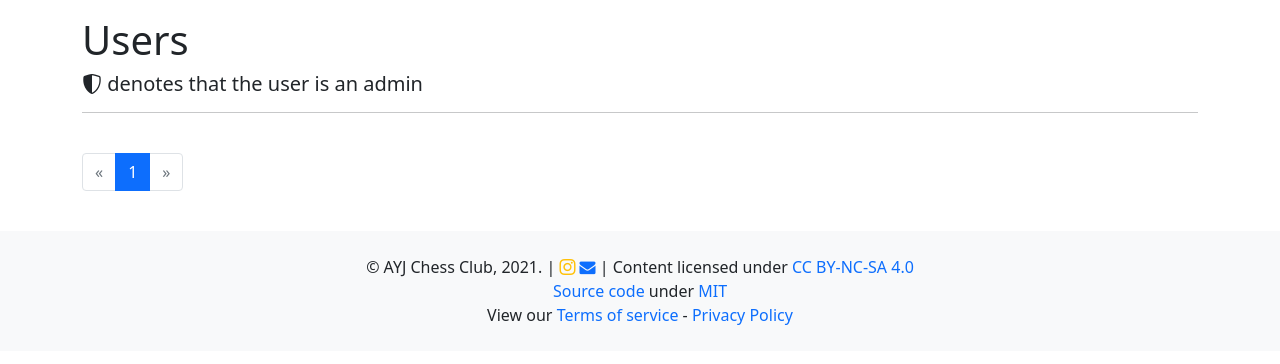
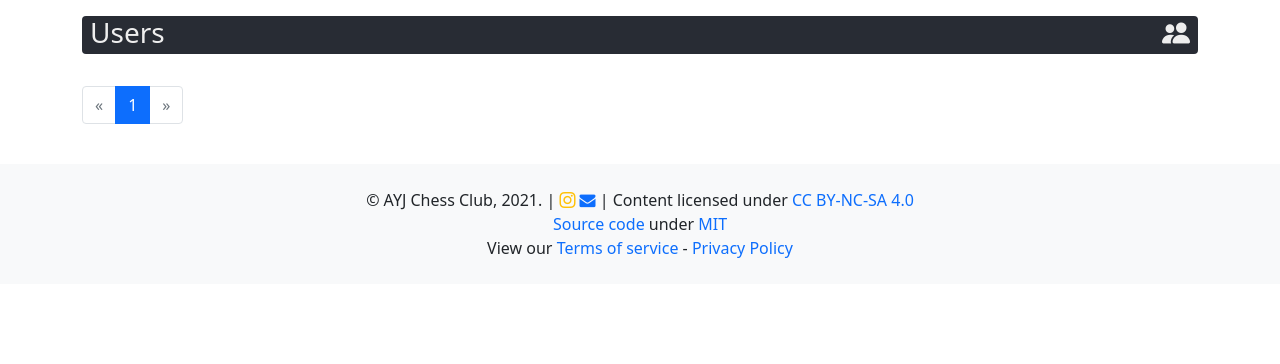
Before and after one commit to AYJ-Chess-Club/website, a Django app: page /members/users/all/ in a window 1280 px wide. Shown: the part 56-420 px from the top of the page. Run offline with Django 3.2, Linux system fonts and the light colour scheme; parts of the project's set-up code (start-up, migrations or seed data) failed here and were passed over; some libraries are stand-ins or nearby versions.

Commit message:
change users styling on template

```diff
--- a/app/templates/base.html
+++ b/app/templates/base.html
@@ -21,7 +21,7 @@
     <button class="navbar-toggler" type="button" data-bs-toggle="collapse" data-bs-target="#navbardropdown" aria-controls="navbardropdown">
     <span class="navbar-toggler-icon"></span>
     </button>
-    <div class="collapse navbar-collapse show" id="navbardropdown">
+    <div class="collapse navbar-collapse" id="navbardropdown">
       <ul class="navbar-nav me-auto">
         <li class="nav-item">
           <a class="nav-link" href="{% url 'all-users' %}">Users</a>
--- a/members/templates/all_users.html
+++ b/members/templates/all_users.html
@@ -3,9 +3,12 @@
 {% block title %}All users | AYJ Chess Club{% endblock title %}
 {% block content %}
 <div class="container py-3">
-  <h1>Users</h1>
-  <h5><i class="bi bi-shield-shaded"></i> denotes that the user is an admin</h5>
-  <hr>
+<h3 style="background-color: #282c34; color: #eee;" class="rounded px-2" id="announcements">
+    <div class="d-flex">
+      <div class="flex-grow-1">Users</div>
+      <i class="pb-1 bi bi-people-fill"></i>
+    </div>
+</h3>
   <div class="list-group py-2">
     {% for user in all_users %}
     <a href=" {% url 'show-profile' user.username %} " class="users-list-group-item list-group-item list-group-item-action">{% if user|in_group:"execs" %}{{ user.username }}  <i class="bi bi-shield-shaded"></i> {% else %} {{ user.username }} {% endif %}</a>
--- a/members/templates/profile.html
+++ b/members/templates/profile.html
@@ -83,7 +83,9 @@
         <div class="rounded-3 border border-2 p-3">
           <div class="d-flex">
             <div class="h3 flex-grow-1">Bio</div>
+            {% if request.user == user %}
             <a href="{% url 'edit-profile' %}" class="px-2"><i class="bi bi-pencil"></i></a>
+            {% endif %}
           </div>
           <p>{{ user.userprofile.user_bio|safe|safe_markdown }}</p>
         </div>
```
Also changed, not shown: app/templates/pages/home.html (+6 -1 lines).
